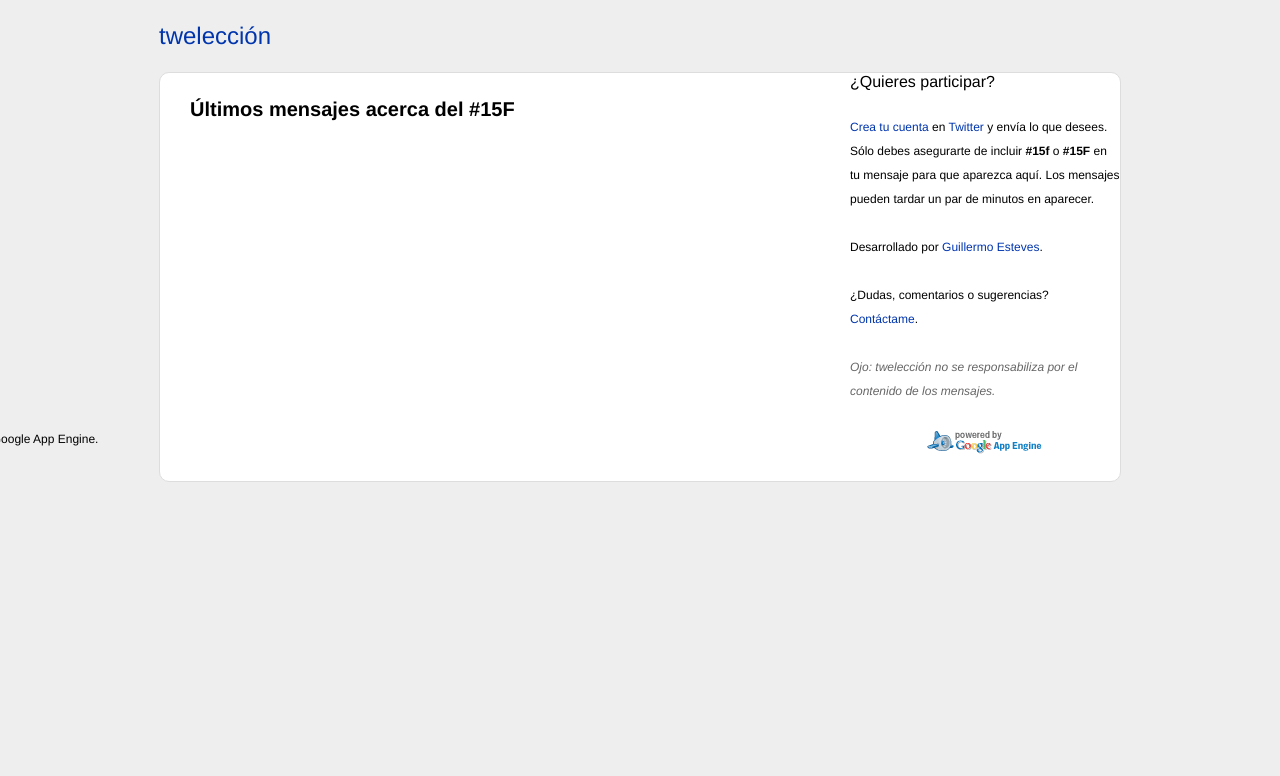
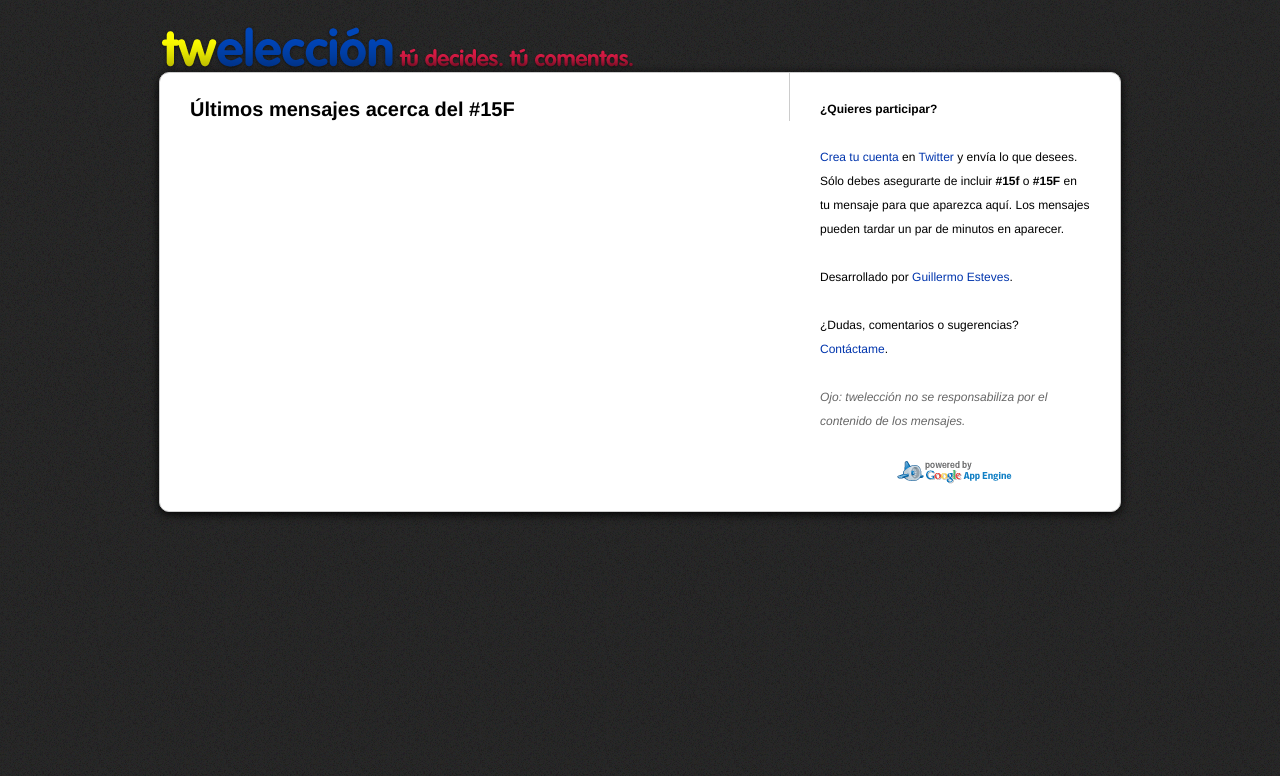
Before and after one commit to gesteves/tweleccion, a Django app: template templates/index.html in a window 1280 px wide. Shown: the top 776 px of the page. Run offline with Django 3.2, Linux system fonts and the light colour scheme; the template is opened without the code that fills it, so the values that code supplies are empty; some libraries are stand-ins or nearby versions.

Commit message:
Changed the style

```diff
--- a/static/stylesheets/styles.css
+++ b/static/stylesheets/styles.css
@@ -6,6 +6,13 @@ version: 2.6.0
 */
 html{color:#000;background:#FFF;}body,div,dl,dt,dd,ul,ol,li,h1,h2,h3,h4,h5,h6,pre,code,form,fieldset,legend,input,textarea,p,blockquote,th,td{margin:0;padding:0;}table{border-collapse:collapse;border-spacing:0;}fieldset,img{border:0;}address,caption,cite,code,dfn,em,strong,th,var{font-style:normal;font-weight:normal;}li{list-style:none;}caption,th{text-align:left;}h1,h2,h3,h4,h5,h6{font-size:100%;font-weight:normal;}q:before,q:after{content:'';}abbr,acronym{border:0;font-variant:normal;}sup{vertical-align:text-top;}sub{vertical-align:text-bottom;}input,textarea,select{font-family:inherit;font-size:inherit;font-weight:inherit;}input,textarea,select{*font-size:100%;}legend{color:#000;}del,ins{text-decoration:none;}
 
+/*
+Amarillo: #ffce00
+Azul:0035ad
+Rojo:d21034
+
+*/
+
 b {
 	font-weight:normal;
 }
@@ -13,13 +20,23 @@ b {
 html {
 	font-family:"HelveticaNeue-Light", "Helvetica Neue Light", "Helvetica Neue", Calibri, Verdana, sans-serif;
 	font-weight:300;
-	background:#eee;
+	background:#111 url('/static/images/background.png');
 }
 
 h1 {
 	font-size:24px;
 	line-height:1;
-	margin:1em 0;
+	width:481px;
+	height:48px;
+	margin-top:1em;
+}
+
+h1 a{
+	display:block;
+	width:481px;
+	height:48px;
+	text-indent:-10000px;
+	background:url('/static/images/logo.png') top left no-repeat;
 }
 
 #wrap {
@@ -34,23 +51,26 @@ h1 {
 	-webkit-border-radius:10px;
 	-moz-border-radius:10px;
 	margin-bottom:100px;
-	border:1px solid #ddd;
+	border:1px solid #ccc;
 	padding-bottom:24px;
 	margin-bottom:24px;
+	-webkit-box-shadow:0 2px 10px #000;
+	-moz-box-shadow:0 2px 10px #000;
 }
 
 #about {
 	width:270px;
-	margin-left:30px;
+	margin-right:30px;
 	float:left;
 }
 
 
 
 #tweets {
-	width:600px;
+	width:599px;
 	float:left;
 	margin: 0 30px;
+	border-right:1px solid #ccc;
 }
 
 div.single {
@@ -70,7 +90,8 @@ ul li {
 	margin:1.5em 0 0 0;
 	padding-bottom:1.5em;
 	float:left;
-	width:600px;
+	width:570px;
+	padding-right:30px;
 	border-bottom:1px dotted #ccc;
 }
 
@@ -99,7 +120,7 @@ h2 {
 	margin-top:1.2em;
 }
 
-p, #about h2 {
+p, h3 {
 	font-size:12px;
 	line-height:2;
 	margin:2em 0;
@@ -119,7 +140,7 @@ a:hover, a:active {
 		font-weight:normal;
 }
 
-h2 {
+h2, h3 {
 	font-weight:bold;
 }
 
@@ -137,7 +158,7 @@ p.gae {
 	height:30px;
 	display:block;
 	margin:0 auto;
-	text-indent:-1000px;
+	text-indent:-10000px;
 	background:url('/static/images/appengine-noborder-120x30.gif') top left no-repeat;
 }
 
--- a/views.py
+++ b/views.py
@@ -67,7 +67,7 @@ def first(request):
 def index(request):
 	response = memcache.get("index")
 	if response is None:
-		tweets = Tweet.latest(20, 10)
+		tweets = Tweet.latest(20, 5)
 		response = render_to_response("index.html", {'tweets': tweets})
 		memcache.add("index", response, 60)
 	return response
```
Also changed, not shown: static/images/background.gif (added), static/images/background.png (added), static/images/logo.png (added), 1 other file.
